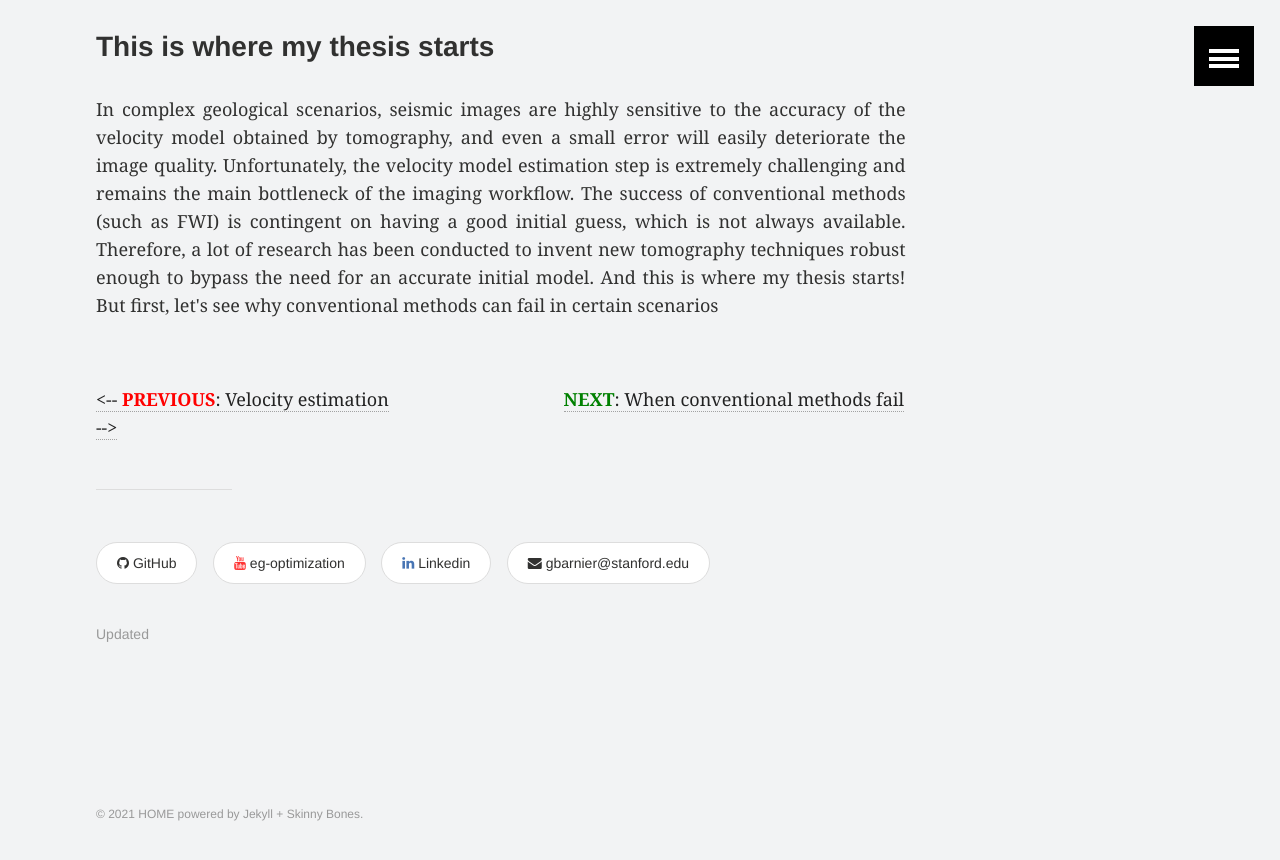
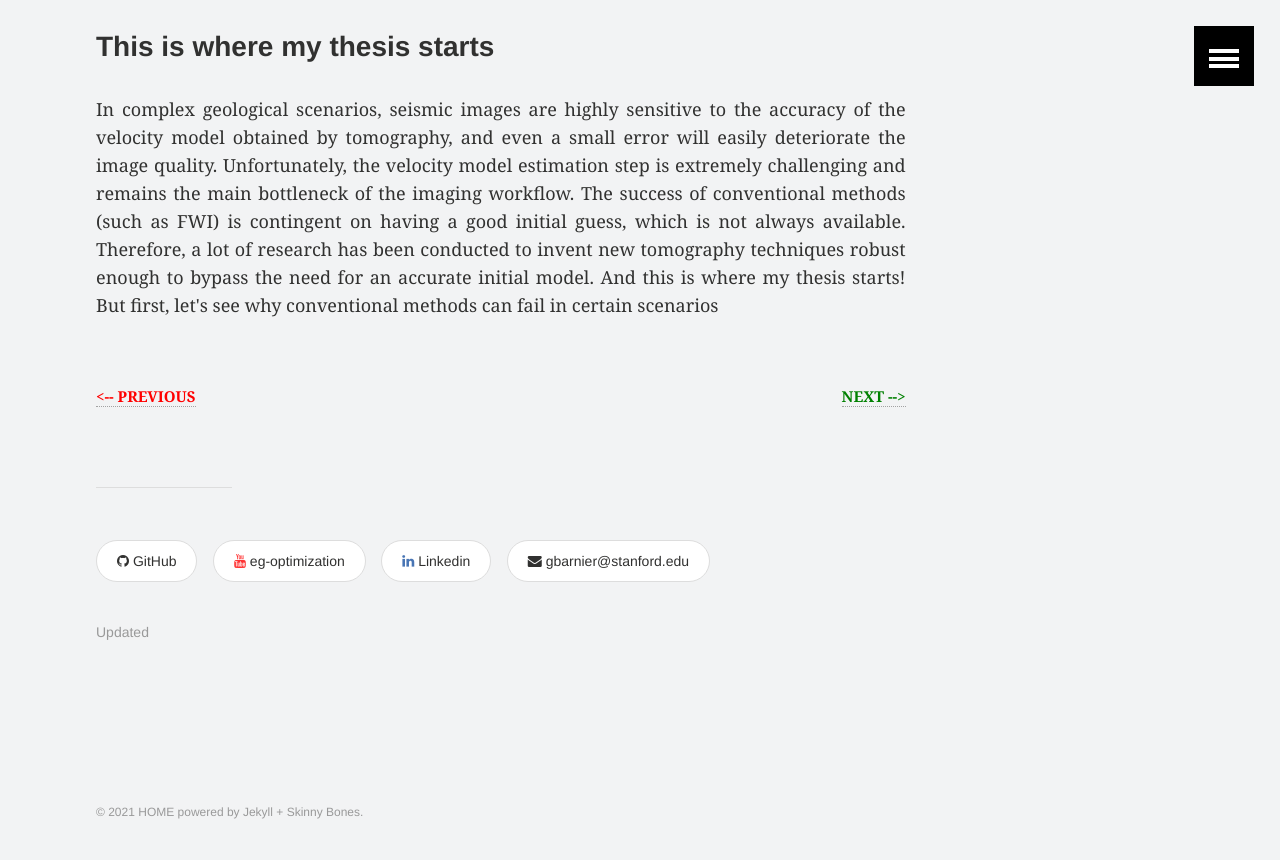
Before and after one commit to gbarnier/gbarnier.github.io, a Jekyll site: the page built from _posts/seismic_imaging/2021-03-14-migration.md, in a window 1280 px wide and 900 px high, scrolled down 2634 px. Shown: the top 860 px of the window. Built offline with Jekyll 4.4.1, drawn with Linux system fonts in a browser that asks for light colours.

Commit message:
Update 2021-03-14-migration.md

```diff
--- a/_posts/seismic_imaging/2021-03-14-migration.md
+++ b/_posts/seismic_imaging/2021-03-14-migration.md
@@ -47,7 +47,10 @@ Finally, a team of experts will interpret the geological features of the subsurf
 In complex geological scenarios, seismic images are highly sensitive to the accuracy of the velocity model obtained by tomography, and even a small error will easily deteriorate the image quality. Unfortunately, the velocity model estimation step is extremely challenging and remains the main bottleneck of the imaging workflow. The success of conventional methods (such as FWI) is contingent on having a good initial guess, which is not always available. Therefore, a lot of research has been conducted to invent new tomography techniques robust enough to bypass the need for an accurate initial model. And this is where my thesis starts! But first, let's see why conventional methods can fail in certain scenarios
 </p>
 <br/>
+
 <p>
-<span style="text-align:right; font-size: 18px"><a href="/velocity-estimation"><-- <b><span style="color: red">PREVIOUS</span></b>: Velocity estimation</a></span>
-<span style="text-align:right; margin-left:170px; font-size: 18px"><a href="/bottleneck"><b><span style="color: green">NEXT</span></b>: When conventional methods fail --> </a></span>
+<span style="float:left; font-size: 15px"><a href="/velocity-estimaton"><b><span style="color: red"><-- PREVIOUS</span></b></a></span>
+<span style="float:right; font-size: 15px"><a href="/bottleneck"><b><span style="color: green">NEXT --></span></b> </a></span>
 </p>
+<br/>
+<br/>
```
Also changed, not shown: other parts of _posts/seismic_imaging/2021-03-14-migration.md (+1 -1 lines).
